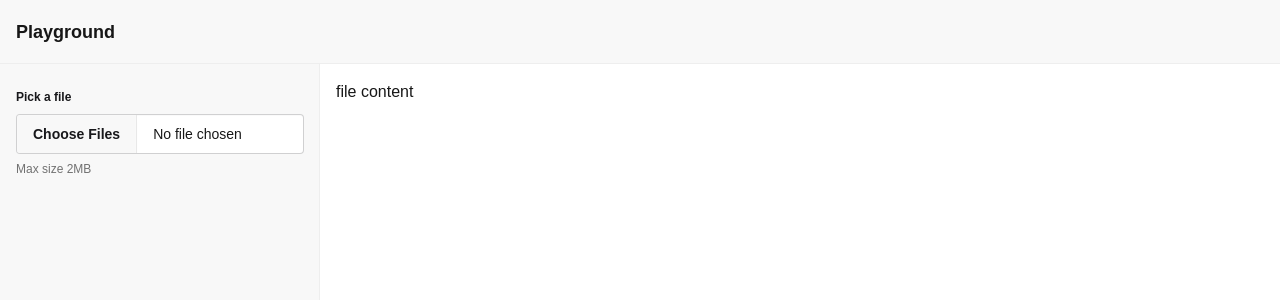
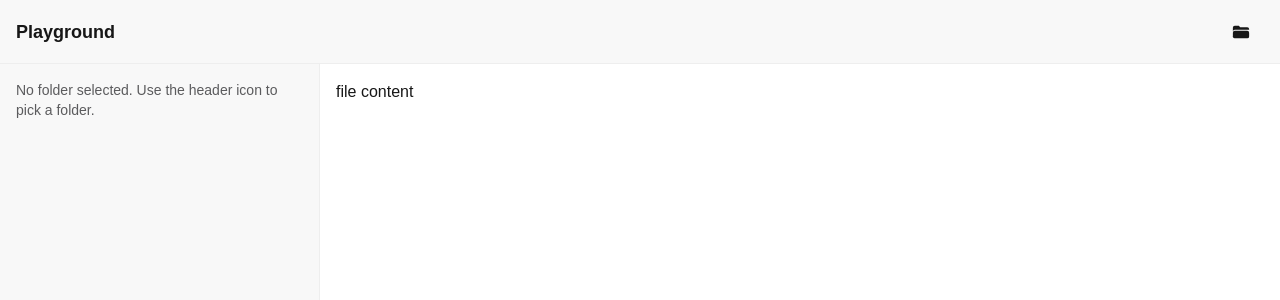
Before and after one commit to elevenetc/playground-react, a Next.js app: page / in a window 1280 px wide. Shown: the top 300 px of the page. Built offline with nearby package versions, Linux system fonts and the light colour scheme.

Commit message:
Allow pick new tree, when tree is already loaded

```diff
--- a/src/app/layout.tsx
+++ b/src/app/layout.tsx
@@ -1,6 +1,8 @@
 import type { Metadata } from "next";
 import { Geist, Geist_Mono } from "next/font/google";
 import "./globals.css";
+import HeaderPicker from "../components/HeaderPicker";
+import { TreeProvider } from "../context/FileTreeContext";
 
 const geistSans = Geist({
   variable: "--font-geist-sans",
@@ -25,13 +27,17 @@ export default function RootLayout({
   return (
     <html lang="en" className="h-screen">
       <body className={`${geistSans.variable} ${geistMono.variable} antialiased h-screen flex flex-col`}>
+        <TreeProvider>
           <nav className="navbar bg-base-200 border-b border-base-300">
             <div className="flex-1">
               <span className="text-lg font-semibold px-2">Playground</span>
             </div>
-          <div className="flex-none"></div>
+            <div className="flex-none">
+              <HeaderPicker />
+            </div>
           </nav>
           <div className="flex-1 min-h-0">{children}</div>
+        </TreeProvider>
       </body>
     </html>
   );
--- a/src/components/FileTree.tsx
+++ b/src/components/FileTree.tsx
@@ -1,59 +1,6 @@
 "use client";
-import React, { useEffect, useRef, useState } from "react";
-
-type TreeNode = {
-  name: string;
-  type: "folder" | "file";
-  children?: TreeNode[];
-};
-
-function buildTreeFromFiles(fileList: FileList): TreeNode[] {
-  const root = new Map<string, any>();
-  const files = Array.from(fileList);
-
-  for (const file of files) {
-    const relative: string = (file as any).webkitRelativePath || file.name;
-    const parts = relative.split("/").filter(Boolean);
-    if (parts.length === 0) continue;
-
-    let current: Map<string, any> = root;
-    for (let i = 0; i < parts.length; i++) {
-      const part = parts[i];
-      const isLast = i === parts.length - 1;
-
-      if (isLast) {
-        if (!current.has(part)) {
-          current.set(part, { name: part, type: "file" });
-        }
-      } else {
-        let node = current.get(part);
-        if (!node || node.type !== "folder") {
-          node = { name: part, type: "folder", _children: new Map<string, any>() };
-          current.set(part, node);
-        }
-        current = node._children;
-      }
-    }
-  }
-
-  function mapToArray(map: Map<string, any>): TreeNode[] {
-    const arr: TreeNode[] = [];
-    for (const [, node] of map) {
-      if (node.type === "folder") {
-        arr.push({ name: node.name, type: "folder", children: mapToArray(node._children) });
-      } else {
-        arr.push({ name: node.name, type: "file" });
-      }
-    }
-    arr.sort((a, b) => {
-      if (a.type !== b.type) return a.type === "folder" ? -1 : 1;
-      return a.name.localeCompare(b.name);
-    });
-    return arr;
-  }
-
-  return mapToArray(root);
-}
+import React from "react";
+import { TreeNode, useTree } from "../context/FileTreeContext";
 
 function TreeView({ nodes }: { nodes: TreeNode[] }) {
   return (
@@ -75,40 +22,11 @@ function TreeView({ nodes }: { nodes: TreeNode[] }) {
 }
 
 export default function FileTree() {
-  const [tree, setTree] = useState<TreeNode[] | null>(null);
-  const inputRef = useRef<HTMLInputElement>(null);
-
-  useEffect(() => {
-    if (inputRef.current) {
-      inputRef.current.setAttribute("webkitdirectory", "");
-      inputRef.current.setAttribute("directory", "");
-      inputRef.current.multiple = true;
-    }
-  }, []);
-
-  const onPick: React.ChangeEventHandler<HTMLInputElement> = (e) => {
-    const files = e.target.files;
-    if (!files || files.length === 0) return;
-    const hasDir = Array.from(files).some(
-      (f) => (f as any).webkitRelativePath && (f as any).webkitRelativePath.includes("/")
-    );
-    if (hasDir) {
-      const t = buildTreeFromFiles(files);
-      setTree(t);
-    } else {
-      // Only show tree for directories per requirements
-    }
-  };
+  const { tree } = useTree();
 
   if (!tree) {
     return (
-      <div className="p-4 w-80">
-        <fieldset className="fieldset">
-          <legend className="fieldset-legend">Pick a file</legend>
-          <input ref={inputRef} type="file" className="file-input" onChange={onPick} />
-          <label className="label">Max size 2MB</label>
-        </fieldset>
-      </div>
+      <div className="p-4 w-80 text-sm text-base-content/70">No folder selected. Use the header icon to pick a folder.</div>
     );
   }
 
--- /dev/null
+++ b/src/components/HeaderPicker.tsx
@@ -0,0 +1,48 @@
+"use client";
+import React, { useEffect, useRef } from "react";
+import { useTree } from "../context/FileTreeContext";
+
+export default function HeaderPicker() {
+  const { loadFromFiles } = useTree();
+  const inputRef = useRef<HTMLInputElement>(null);
+
+  useEffect(() => {
+    if (inputRef.current) {
+      inputRef.current.setAttribute("webkitdirectory", "");
+      inputRef.current.setAttribute("directory", "");
+      inputRef.current.multiple = true;
+    }
+  }, []);
+
+  return (
+    <div className="px-2">
+      <input
+        ref={inputRef}
+        type="file"
+        className="hidden"
+        onChange={(e) => {
+          const files = e.target.files;
+          if (files && files.length > 0) {
+            loadFromFiles(files);
+          }
+        }}
+      />
+      <button
+        className="btn btn-ghost btn-sm"
+        title="Select folder"
+        aria-label="Select folder"
+        onClick={() => inputRef.current?.click()}
+      >
+        <svg
+          xmlns="http://www.w3.org/2000/svg"
+          viewBox="0 0 24 24"
+          fill="currentColor"
+          className="w-5 h-5"
+        >
+          <path d="M2.25 6.75A2.25 2.25 0 014.5 4.5h4.379c.298 0 .585.118.796.33l1.06 1.06c.212.212.499.33.797.33H19.5a2.25 2.25 0 012.25 2.25v.75H4.5a2.25 2.25 0 00-2.25 2.25v-3.75z" />
+          <path d="M2.25 12.75A2.25 2.25 0 014.5 10.5h15a2.25 2.25 0 012.25 2.25v4.5A2.25 2.25 0 0119.5 19.5h-15A2.25 2.25 0 012.25 16.5v-3.75z" />
+        </svg>
+      </button>
+    </div>
+  );
+}
--- /dev/null
+++ b/src/context/FileTreeContext.tsx
@@ -0,0 +1,91 @@
+"use client";
+import React, { createContext, useContext, useMemo, useState } from "react";
+
+export type TreeNode = {
+  name: string;
+  type: "folder" | "file";
+  children?: TreeNode[];
+};
+
+export function buildTreeFromFiles(fileList: FileList): TreeNode[] {
+  const root = new Map<string, any>();
+  const files = Array.from(fileList);
+
+  for (const file of files) {
+    const relative: string = (file as any).webkitRelativePath || file.name;
+    const parts = relative.split("/").filter(Boolean);
+    if (parts.length === 0) continue;
+
+    let current: Map<string, any> = root;
+    for (let i = 0; i < parts.length; i++) {
+      const part = parts[i];
+      const isLast = i === parts.length - 1;
+
+      if (isLast) {
+        if (!current.has(part)) {
+          current.set(part, { name: part, type: "file" });
+        }
+      } else {
+        let node = current.get(part);
+        if (!node || node.type !== "folder") {
+          node = { name: part, type: "folder", _children: new Map<string, any>() };
+          current.set(part, node);
+        }
+        current = node._children;
+      }
+    }
+  }
+
+  function mapToArray(map: Map<string, any>): TreeNode[] {
+    const arr: TreeNode[] = [];
+    for (const [, node] of map) {
+      if (node.type === "folder") {
+        arr.push({ name: node.name, type: "folder", children: mapToArray(node._children) });
+      } else {
+        arr.push({ name: node.name, type: "file" });
+      }
+    }
+    arr.sort((a, b) => {
+      if (a.type !== b.type) return a.type === "folder" ? -1 : 1;
+      return a.name.localeCompare(b.name);
+    });
+    return arr;
+  }
+
+  return mapToArray(root);
+}
+
+export type TreeContextType = {
+  tree: TreeNode[] | null;
+  setTree: (t: TreeNode[] | null) => void;
+  loadFromFiles: (files: FileList) => void;
+};
+
+const TreeContext = createContext<TreeContextType | undefined>(undefined);
+
+export function TreeProvider({ children }: { children: React.ReactNode }) {
+  const [tree, setTree] = useState<TreeNode[] | null>(null);
+
+  const loadFromFiles = (files: FileList) => {
+    const hasDir = Array.from(files).some(
+      (f) => (f as any).webkitRelativePath && (f as any).webkitRelativePath.includes("/")
+    );
+    if (hasDir) {
+      const t = buildTreeFromFiles(files);
+      setTree(t);
+    } else {
+      // Only accept directories per requirements
+      setTree(null);
+    }
+  };
+
+  const value = useMemo(() => ({ tree, setTree, loadFromFiles }), [tree]);
+
+  return <TreeContext.Provider value={value}>{children}</TreeContext.Provider>;
+}
+
+export function useTree() {
+  const ctx = useContext(TreeContext);
+  if (!ctx) throw new Error("useTree must be used within TreeProvider");
+  return ctx;
+}
```
Lines whose indentation alone changed are shown as unchanged.
